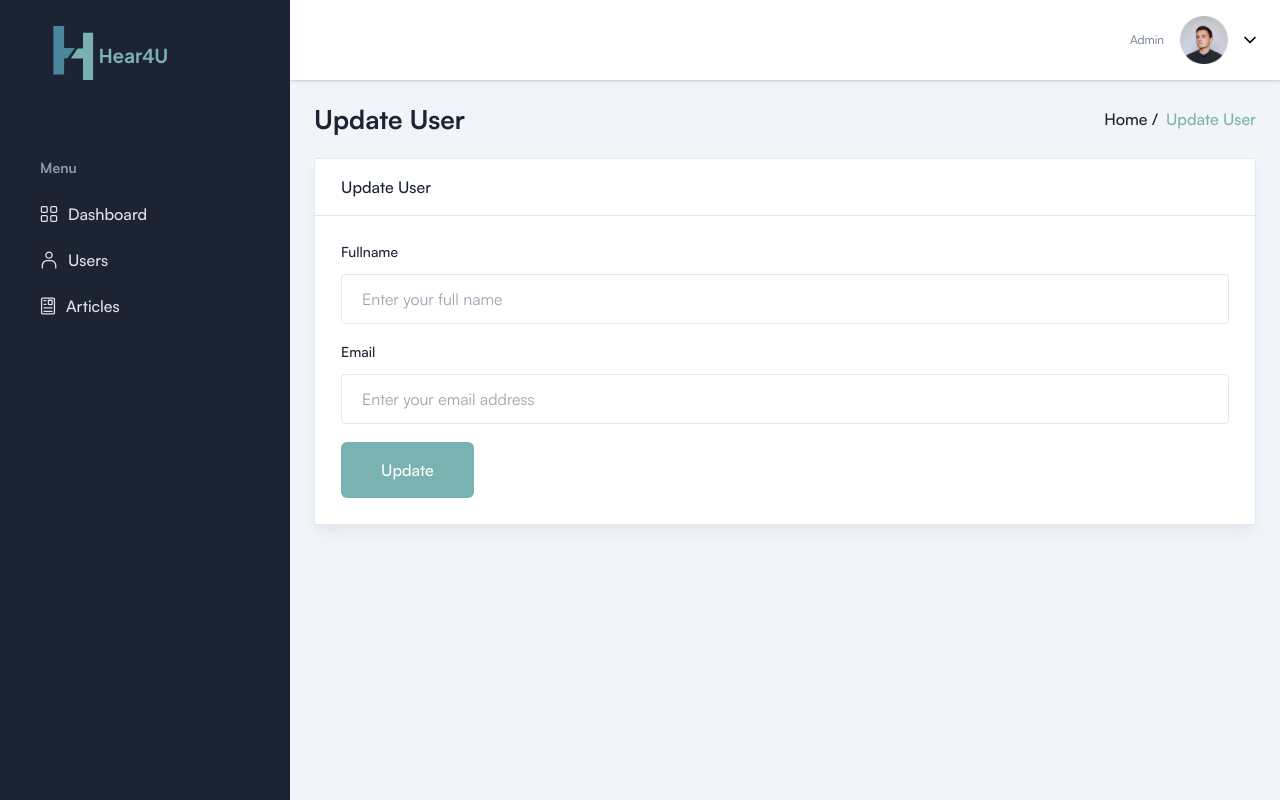
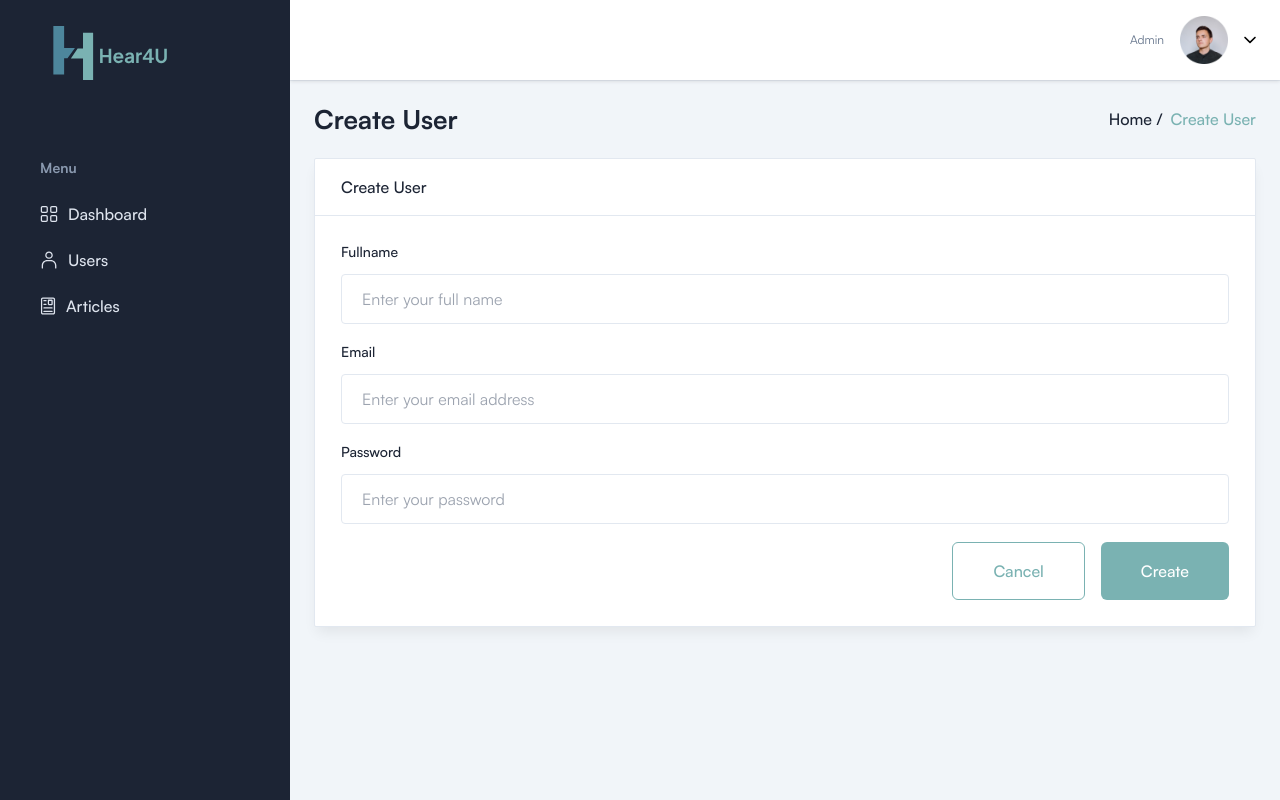
Before and after one commit to HEAR4U-bangkit/cc-hear4u-admin, a Next.js app: page /users/create in a window 1280 px wide. Built offline with nearby package versions, Linux system fonts and the light colour scheme; no server answers.

Commit message:
feat: add crud user page

```diff
--- a/src/app/(home)/users/[id]/page.jsx
+++ b/src/app/(home)/users/[id]/page.jsx
@@ -1,10 +1,16 @@
 "use client";
+import Alert from "@/components/Alert";
 import Breadcrumb from "@/components/Breadcrumb";
 import Button from "@/components/Button";
+import ErrorPage from "@/components/ErrorPage";
 import InputGroup from "@/components/InputGroup";
+import Spinner from "@/components/Spinner";
+import { useGetOneUser, useUpdateUser } from "@/hooks/useProfile";
+import { useGetToken } from "@/hooks/useToken";
 import { useFormik } from "formik";
+import Link from "next/link";
 import { useRouter } from "next/navigation";
-import React, { useState } from "react";
+import React, { useEffect, useState } from "react";
 
 export default function UpdateUser({ params }) {
   const { id } = params;
@@ -16,24 +22,54 @@ export default function UpdateUser({ params }) {
     type: "error",
   });
 
+  const token = useGetToken();
+
+  // query get one user -> if not found show not found page
+  const { data, isLoading, isLoadingError } = useGetOneUser(id, token);
+
   const formik = useFormik({
     initialValues: {
-      // after get fill the initial value
       fullname: "",
       email: "",
     },
     onSubmit: () => {
-      // mutate(formik.values)
+      mutate({ token, userId: id, body: formik.values });
     },
   });
+
+  useEffect(() => {
+    if (data) {
+      formik.setValues({
+        fullname: data.data.data.fullname,
+        email: data.data.data.email,
+      });
+    }
+  }, [data]);
 
   const handleChange = (e) => {
     formik.setFieldValue(e.target.name, e.target.value);
   };
 
-  // query get one user -> if not found show not found page
+  // mutation here, handle success and error
+  const { mutate, isPending } = useUpdateUser({
+    onSuccess: () => {
+      push("/users");
+    },
+    onError: (error) => {
+      const result = error.response.data;
 
-  // mutation here, handle success and error
+      setShowAlert({
+        isShow: true,
+        title: "Terjadi Kesalahan",
+        message: result.message,
+      });
+    },
+  });
+
+  if (isLoadingError) {
+    // render notfound
+    return <ErrorPage />;
+  }
 
   return (
     <React.Fragment>
@@ -47,12 +83,25 @@ export default function UpdateUser({ params }) {
               Update User
             </h3>
           </div>
+          {showAlert.isShow && (
+            <Alert
+              type={"error"}
+              message={showAlert.message}
+              title={showAlert.title}
+            />
+          )}
+          {isLoading ? (
+            <div className="flex justify-center items-center px-4 py-5">
+              <Spinner />
+            </div>
+          ) : (
             <form onSubmit={formik.handleSubmit}>
               <div className="p-6.5">
                 <InputGroup
                   label={"Fullname"}
                   type="text"
                   name="fullname"
+                  value={formik.values.fullname}
                   onChange={handleChange}
                   placeholder="Enter your full name"
                 />
@@ -61,13 +110,24 @@ export default function UpdateUser({ params }) {
                   label={"Email"}
                   type="email"
                   name="email"
+                  value={formik.values.email}
                   onChange={handleChange}
                   placeholder="Enter your email address"
                 />
 
-              <Button text={"Update"} type="submit" />
+                <div className="flex gap-4 justify-end">
+                  <Link href={"/users"}>
+                    <Button
+                      text={"Cancel"}
+                      variant="outline"
+                      disabled={isPending}
+                    />
+                  </Link>
+                  <Button text={"Update"} type="submit" disabled={isPending} />
+                </div>
               </div>
             </form>
+          )}
         </div>
       </div>
     </React.Fragment>
--- /dev/null
+++ b/src/app/(home)/users/create/page.jsx
@@ -0,0 +1,114 @@
+"use client";
+import Alert from "@/components/Alert";
+import Breadcrumb from "@/components/Breadcrumb";
+import Button from "@/components/Button";
+import InputGroup from "@/components/InputGroup";
+import { useCreateUser } from "@/hooks/useProfile";
+import { useGetToken } from "@/hooks/useToken";
+import { useFormik } from "formik";
+import Link from "next/link";
+import { useRouter } from "next/navigation";
+import React, { useState } from "react";
+
+export default function CreateUser() {
+  const { push } = useRouter();
+  const [showAlert, setShowAlert] = useState({
+    isShow: false,
+    title: "",
+    message: "",
+    type: "error",
+  });
+
+  const token = useGetToken();
+
+  const { mutate, isPending } = useCreateUser({
+    onSuccess: () => {
+      push("/users");
+    },
+    onError: (error) => {
+      const result = error.response.data;
+
+      setShowAlert({
+        isShow: true,
+        title: "Terjadi Kesalahan",
+        message: result.message,
+      });
+    },
+  });
+
+  const formik = useFormik({
+    initialValues: {
+      fullname: "",
+      email: "",
+      password: "",
+    },
+    onSubmit: () => {
+      mutate({ token, body: formik.values });
+    },
+  });
+
+  const handleChange = (e) => {
+    formik.setFieldValue(e.target.name, e.target.value);
+  };
+
+  return (
+    <React.Fragment>
+      <Breadcrumb pageName={"Create User"} />
+
+      <div className="flex flex-col gap-9">
+        <div className="rounded-sm border border-stroke bg-white shadow-default dark:border-strokedark dark:bg-boxdark">
+          <div className="border-b border-stroke px-6.5 py-4 dark:border-strokedark">
+            <h3 className="font-medium text-black dark:text-white">
+              Create User
+            </h3>
+          </div>
+          {showAlert.isShow && (
+            <Alert
+              type={"error"}
+              message={showAlert.message}
+              title={showAlert.title}
+            />
+          )}
+          <form onSubmit={formik.handleSubmit}>
+            <div className="p-6.5">
+              <InputGroup
+                label={"Fullname"}
+                type="text"
+                name="fullname"
+                onChange={handleChange}
+                placeholder="Enter your full name"
+              />
+
+              <InputGroup
+                label={"Email"}
+                type="email"
+                name="email"
+                onChange={handleChange}
+                placeholder="Enter your email address"
+              />
+
+              <InputGroup
+                label={"Password"}
+                type="password"
+                name="password"
+                onChange={handleChange}
+                placeholder="Enter your password"
+              />
+
+              <div className="flex gap-4 justify-end">
+                <Link href={"/users"}>
+                  <Button
+                    text={"Cancel"}
+                    variant="outline"
+                    disabled={isPending}
+                  />
+                </Link>
+                <Button text={"Create"} type="submit" disabled={isPending} />
+              </div>
+            </div>
+          </form>
+        </div>
+      </div>
+    </React.Fragment>
+  );
+}
--- a/src/app/(home)/users/page.jsx
+++ b/src/app/(home)/users/page.jsx
@@ -1,15 +1,54 @@
 "use client";
+import Alert from "@/components/Alert";
 import Breadcrumb from "@/components/Breadcrumb";
+import Button from "@/components/Button";
 import Modal from "@/components/Modal";
 import Table from "@/components/Table";
 import TableAction from "@/components/Table/TableAction";
+import { useDeleteUser, useGetAllUsers } from "@/hooks/useProfile";
+import { useGetToken } from "@/hooks/useToken";
+import Link from "next/link";
+import { useRouter } from "next/navigation";
 import React, { useState } from "react";
 
 export default function User() {
   const [isModalOpen, setModalOpen] = useState(false);
+  const [selectedUser, setSelectedUser] = useState(null);
+  const [showAlert, setShowAlert] = useState({
+    isShow: false,
+    title: "",
+    message: "",
+    type: "error",
+  });
 
-  const openModal = () => setModalOpen(true);
+  const { push } = useRouter();
+
+  const openModal = (user) => {
+    setSelectedUser(user);
+    setModalOpen(true);
+  };
   const closeModal = () => setModalOpen(false);
+
+  const token = useGetToken();
+
+  const { data, isLoading, refetch } = useGetAllUsers(token);
+
+  const { mutate } = useDeleteUser({
+    onSuccess: () => {
+      refetch();
+    },
+    onError: (error) => {
+      const result = error.response.data;
+
+      setShowAlert({
+        isShow: true,
+        title: "Terjadi Kesalahan",
+        message: result.message,
+      });
+    },
+  });
+
+  const fields = ["fullname", "email"];
 
   const headers = [
     {
@@ -18,11 +57,6 @@ export default function User() {
     {
       title: "Email",
     },
-  ];
-
-  const data = [
-    { name: "John Doe", email: "john@example.com" },
-    { name: "Jane Smith", email: "jane@example.com" },
   ];
 
   const actions = (user) => (
@@ -47,29 +81,7 @@ export default function User() {
             />
           </svg>
         }
-        action={() => console.log(`View ${user.id}`)}
-      />
-      <TableAction
-        icon={
-          <svg
-            className="fill-current"
-            width="18"
-            height="18"
-            viewBox="0 0 18 18"
-            fill="none"
-            xmlns="http://www.w3.org/2000/svg"
-          >
-            <path
-              d="M16.8754 11.6719C16.5379 11.6719 16.2285 11.9531 16.2285 12.3187V14.8219C16.2285 15.075 16.0316 15.2719 15.7785 15.2719H2.22227C1.96914 15.2719 1.77227 15.075 1.77227 14.8219V12.3187C1.77227 11.9812 1.49102 11.6719 1.12539 11.6719C0.759766 11.6719 0.478516 11.9531 0.478516 12.3187V14.8219C0.478516 15.7781 1.23789 16.5375 2.19414 16.5375H15.7785C16.7348 16.5375 17.4941 15.7781 17.4941 14.8219V12.3187C17.5223 11.9531 17.2129 11.6719 16.8754 11.6719Z"
-              fill=""
-            />
-            <path
-              d="M8.55074 12.3469C8.66324 12.4594 8.83199 12.5156 9.00074 12.5156C9.16949 12.5156 9.31012 12.4594 9.45074 12.3469L13.4726 8.43752C13.7257 8.1844 13.7257 7.79065 13.5007 7.53752C13.2476 7.2844 12.8539 7.2844 12.6007 7.5094L9.64762 10.4063V2.1094C9.64762 1.7719 9.36637 1.46252 9.00074 1.46252C8.66324 1.46252 8.35387 1.74377 8.35387 2.1094V10.4063L5.40074 7.53752C5.14762 7.2844 4.75387 7.31252 4.50074 7.53752C4.24762 7.79065 4.27574 8.1844 4.50074 8.43752L8.55074 12.3469Z"
-              fill=""
-            />
-          </svg>
-        }
-        action={() => console.log(`Edit ${user.id}`)}
+        action={() => push(`/users/${user.id}`)}
       />
       <TableAction
         icon={
@@ -99,7 +111,7 @@ export default function User() {
             />
           </svg>
         }
-        action={() => openModal()}
+        action={() => openModal(user)}
       />
     </>
   );
@@ -113,9 +125,11 @@ export default function User() {
     {
       label: "Delete",
       onClick: () => {
-        // delete data
-        // refetch
-        closeModal();
+        if (selectedUser) {
+          mutate({ token, userId: selectedUser.id });
+
+          closeModal();
+        }
       },
       primary: true,
     },
@@ -132,7 +146,27 @@ export default function User() {
         actions={modalActions}
       />
       <div className="flex flex-col gap-10">
-        <Table headers={headers} data={data} action={actions} />
+        {showAlert.isShow && (
+          <Alert
+            type={"error"}
+            message={showAlert.message}
+            title={showAlert.title}
+          />
+        )}
+        <div className="rounded-sm border border-stroke bg-white px-5 pb-2.5 pt-6 shadow-default dark:border-strokedark dark:bg-boxdark sm:px-7.5 xl:pb-1">
+          <div className="flex justify-end mb-6">
+            <Link href={"/users/create"}>
+              <Button text={"Create User"} />
+            </Link>
+          </div>
+          <Table
+            headers={headers}
+            data={data?.data?.data}
+            action={actions}
+            fields={fields}
+            isLoading={isLoading}
+          />
+        </div>
       </div>
     </React.Fragment>
   );
```
Lines whose indentation alone changed are shown as unchanged.
